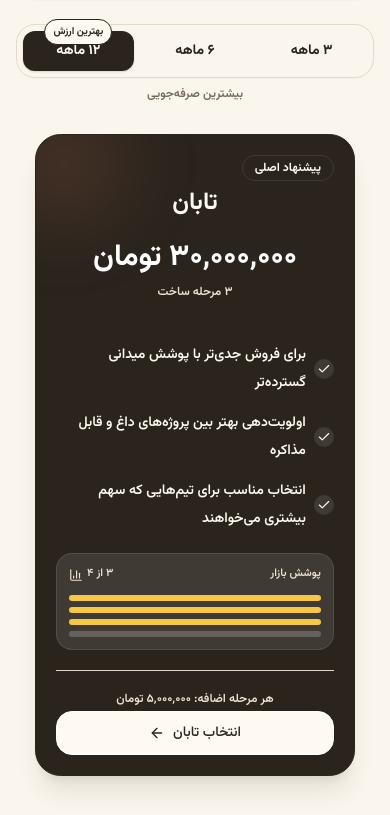
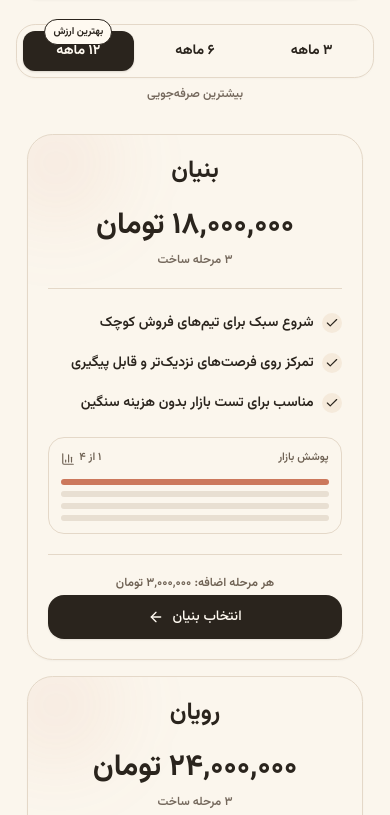
Before and after one commit to mahyarkalbasii-cloud/codex-marketing-website, a Next.js app: page / in a window 390 px wide. Shown: the part 10689-11504 px from the top of the page. Built offline with nearby package versions, Linux system fonts and the light colour scheme.

Commit message:
fix: keep all pricing cards on mobile

```diff
--- a/src/components/marketing/pricing-section.tsx
+++ b/src/components/marketing/pricing-section.tsx
@@ -255,7 +255,7 @@ function PricingPlanCard({
       data-active-plan={isActive ? "true" : "false"}
       style={{ "--pricing-delay": cardDelay } as CSSProperties}
       className={cn(
-        "pricing-card flex min-h-[34rem] w-[82vw] max-w-[22.5rem] shrink-0 snap-center flex-col overflow-hidden rounded-[1.6rem] border p-5 text-center transition duration-200 md:w-auto md:max-w-none md:p-6 motion-safe:hover:-translate-y-0.5",
+        "pricing-card flex min-h-[34rem] w-full max-w-[22.5rem] flex-col overflow-hidden rounded-[1.6rem] border p-5 text-center transition duration-200 md:w-auto md:max-w-none md:p-6 motion-safe:hover:-translate-y-0.5",
         featured
           ? "pricing-card-featured border-[#2a241d] bg-[#2a241d] text-[#fffaf1] shadow-xl shadow-[#2a241d]/10 xl:-translate-y-1"
           : "border-[#e4d8c8] bg-[#fffaf1]/86 text-[#2a241d] shadow-sm shadow-[#2a241d]/[0.035]",
@@ -685,19 +685,7 @@ export function PricingSection() {
           </p>
         </div>
 
-        <div className="mt-8 flex justify-center md:hidden">
-          <PricingPlanCard
-            key={`${activePlan.id}-${duration}`}
-            plan={activePlan}
-            duration={duration}
-            isActive
-            isPulsing={pulsingPlan === activePlan.id}
-            cardDelay="0ms"
-            setCardRef={() => undefined}
-          />
-        </div>
-
-        <div className="pricing-cards mt-8 hidden gap-4 md:grid md:grid-cols-2 xl:grid-cols-4">
+        <div className="pricing-cards mt-8 grid justify-items-center gap-4 md:grid-cols-2 md:justify-items-stretch xl:grid-cols-4">
           {pricingPlans.map((plan, index) => (
             <PricingPlanCard
               key={plan.id}
```
